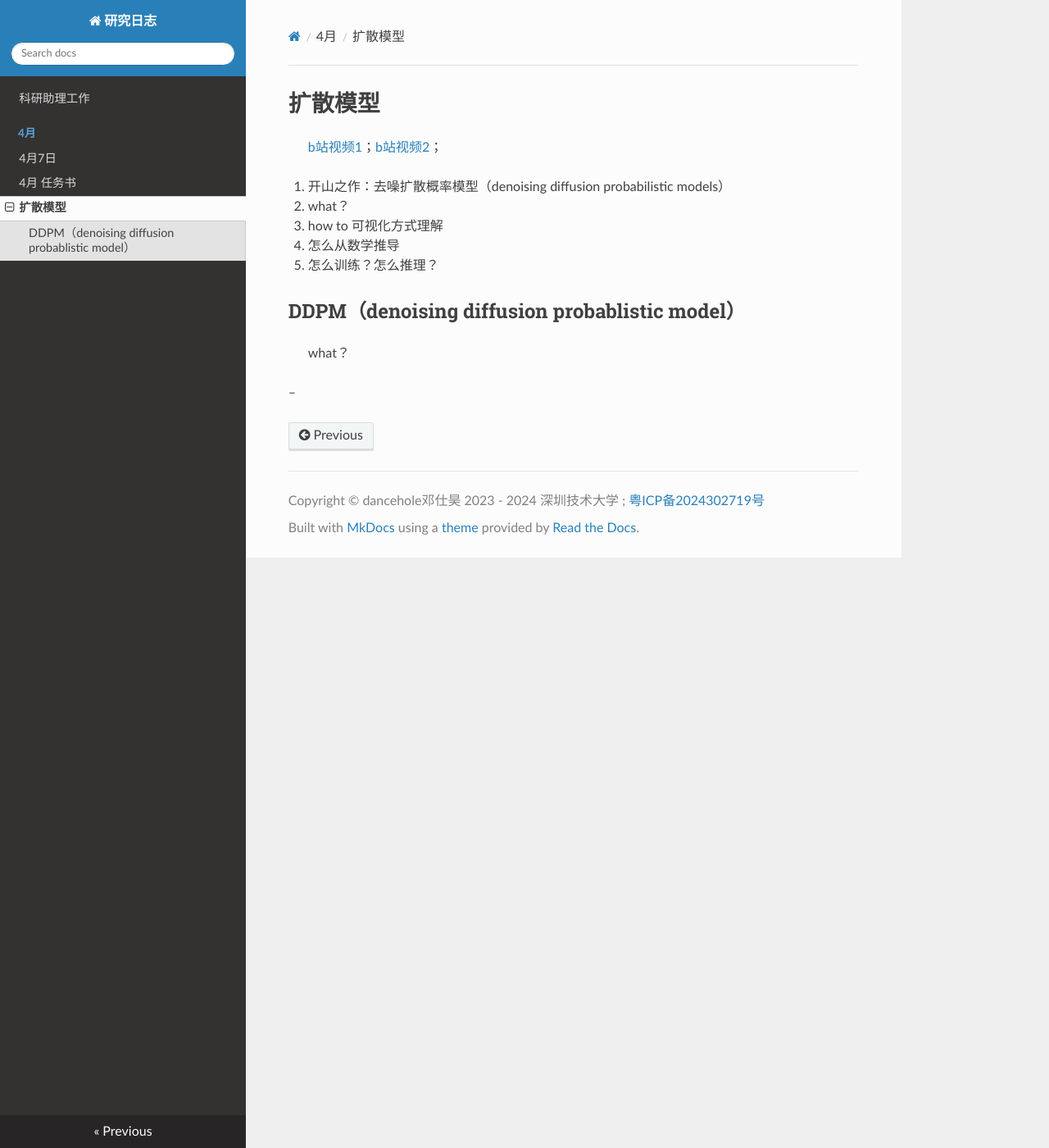
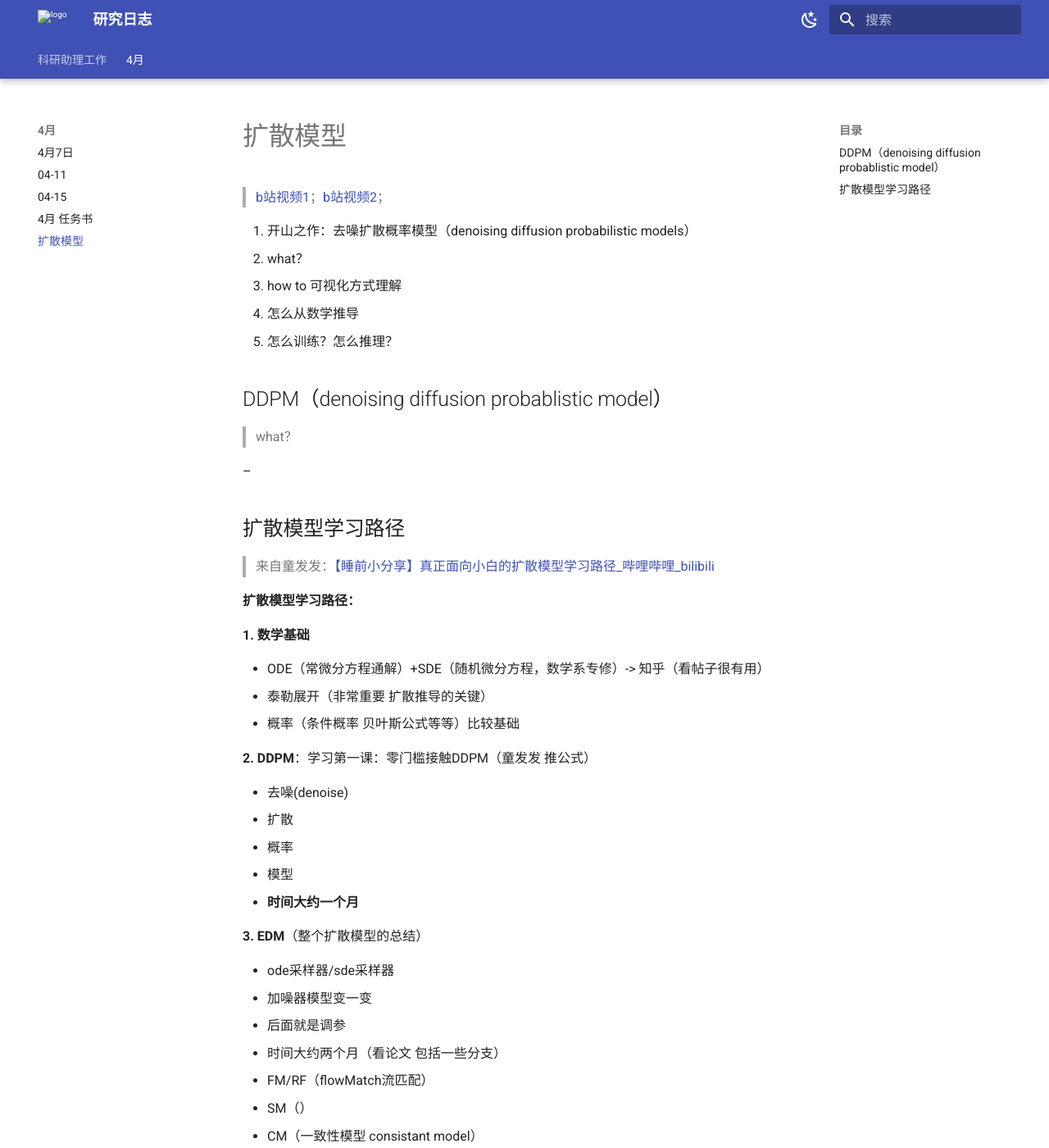
Before and after one commit to dancehole/ResearchLog, an MkDocs documentation site: the page built from docs/4月/扩散模型.md, in a window 1280 px wide and 1400 px high. Shown: the whole window at 82% size. Built offline with MkDocs 1.6.1 and Material for MkDocs 9.7.7, drawn with Linux system fonts in a browser that asks for light colours; nearby versions of some CDN libraries; some of the changed text lies outside the part shown.

Commit message:
feature: update

```diff
--- a/docs/4月/扩散模型.md
+++ b/docs/4月/扩散模型.md
@@ -1,6 +1,4 @@
 # 扩散模型
-
-
 
 >   [b站视频1](https://www.bilibili.com/video/BV14c411J7f2/)；[b站视频2](https://www.bilibili.com/video/BV1xih7ecEMb/)；
 
@@ -19,3 +17,46 @@
 > what？
 
 –
+
+
+
+## 扩散模型学习路径
+
+> 来自童发发：[【睡前小分享】真正面向小白的扩散模型学习路径_哔哩哔哩_bilibili](https://www.bilibili.com/video/BV15mreYPEbD/?spm_id_from=333.1387.homepage.video_card.click&vd_source=46b2ef1f5d3998c3eaf526e0940e3f9f)
+
+**扩散模型学习路径：**
+
+
+
+**1. 数学基础**
+
+- ODE（常微分方程通解）+SDE（随机微分方程，数学系专修）-> 知乎（看帖子很有用）
+- 泰勒展开（非常重要 扩散推导的关键）
+- 概率（条件概率 贝叶斯公式等等）比较基础
+
+
+
+**2. DDPM**：学习第一课：零门槛接触DDPM（童发发 推公式）
+
+- 去噪(denoise)
+- 扩散
+- 概率
+- 模型
+- **时间大约一个月**
+
+
+
+**3. EDM**（整个扩散模型的总结）
+
+- ode采样器/sde采样器
+- 加噪器模型变一变
+- 后面就是调参
+- 时间大约两个月（看论文 包括一些分支）
+  - FM/RF（flowMatch流匹配）
+  - SM（）
+  - CM（一致性模型 consistant model）
+  - DSB（薛定谔桥）
+  - DDIM
+  - 大约半年从入门到精通（含面试）
+
+从物理模型变为数学模型
--- a/mkdocs.yml
+++ b/mkdocs.yml
@@ -1,46 +1,63 @@
 site_name: 研究日志
 
+theme:
+  name: material  # 设置material for mkdocs主题
+  language: zh # 设定语言后支持搜索中文
+  logo: https://cdn.jsdelivr.net/gh/dancehole/image@main/common/favicon.ico # logo路径，删除可以使用默认logo
+
+  # [调色板]明暗主题；注释掉可以显著提升性能,https://wdk-docs.github.io/mkdocs-material-docs/setup/changing-the-colors/
+  palette:
+    # primary: blue grey
+    - scheme: default # 日间模式
+      primary: indigo # 主要颜色,default:indigo
+      accent: indigo # 链接等可交互元件的高亮色,default:indigo
+      toggle:
+        icon: material/weather-night # 图标
+        name: 切换至夜间模式 # 鼠标悬浮提示
+    - scheme: slate # 夜间模式
+      primary: black
+      accent: cyan
+      toggle:
+        icon: material/weather-sunny
+        name: 切换至日间模式
+
+  features:
+    - navigation.instant  # 采用即使加载，优化访问性能
+    - navigation.instant.prefetch # 即时抓取，优化访问性能
+    - navigation.tabs # 上方导航栏,收纳第一级目录
+    - navigation.tabs.sticky #粘性导航选项卡
+    # - navigation.sections  # 启用后，顶级分区将会分组（即在侧边栏展开额外一级目录，建议在目录层级较多、但总文件量少的情况下、希望快速访问时采用。优先级：上方导航栏->侧边栏->箭头递归目录[ps:由于样式设计不建议箭头目录太多嵌套]）
+    - navigation.tracking
+    - navigation.footer # 页脚 指向下一篇文章
+    - navigation.top  # 新增导航到顶部的按钮
+    # - navigation.expand # 默认展开所有小节
+    # - navigation.prune  # 优化性能（仅渲染每个分类的第一页，默认打开首页，需要高维护成本，需要付费）
+    - toc.follow  # 锚点跟随，目录跟随页面
+    - search.suggest  # 搜索建议(仅支持英文)
+    - search.highlight  # 搜索内容高亮显示（仅支持英文）
+
+  custom_dir: overrides # 扩展主题，支持评论技术栈
+
+# 尽管可以试用其他主题，但material主题最完善，搜索支持最好，尽管简单项目也推荐使用
 # theme:
-#   name: material  # 设置material for mkdocs主题
-#   language: zh # 设定语言后支持搜索中文
-#   logo: https://cdn.jsdelivr.net/gh/dancehole/image@main/common/favicon.ico # logo路径，删除可以使用默认logo
+#     name: readthedocs
+#     highlightjs: true
+#     locale: zh_CN
 
-#   # [调色板]明暗主题；注释掉可以显著提升性能,https://wdk-docs.github.io/mkdocs-material-docs/setup/changing-the-colors/
-#   palette:
-#     # primary: blue grey
-#     - scheme: default # 日间模式
-#       primary: indigo # 主要颜色,default:indigo
-#       accent: indigo # 链接等可交互元件的高亮色,default:indigo
-#       toggle:
-#         icon: material/weather-night # 图标
-#         name: 切换至夜间模式 # 鼠标悬浮提示
-#     - scheme: slate # 夜间模式
-#       primary: black
-#       accent: cyan
-#       toggle:
-#         icon: material/weather-sunny
-#         name: 切换至日间模式
-
-#   features:
-#     - navigation.instant  # 采用即使加载，优化访问性能
-#     - navigation.instant.prefetch # 即时抓取，优化访问性能
-#     - navigation.tabs # 上方导航栏,收纳第一级目录
-#     - navigation.tabs.sticky #粘性导航选项卡
-#     # - navigation.sections  # 启用后，顶级分区将会分组（即在侧边栏展开额外一级目录，建议在目录层级较多、但总文件量少的情况下、希望快速访问时采用。优先级：上方导航栏->侧边栏->箭头递归目录[ps:由于样式设计不建议箭头目录太多嵌套]）
-#     - navigation.tracking
-#     - navigation.footer # 页脚 指向下一篇文章
-#     - navigation.top  # 新增导航到顶部的按钮
-#     # - navigation.expand # 默认展开所有小节
-#     # - navigation.prune  # 优化性能（仅渲染每个分类的第一页，默认打开首页，需要高维护成本，需要付费）
-#     - toc.follow  # 锚点跟随，目录跟随页面
-#     - search.suggest  # 搜索建议(仅支持英文)
-#     - search.highlight  # 搜索内容高亮显示（仅支持英文）
-
-#   custom_dir: overrides # 扩展主题，支持评论技术栈
-
-theme:
-    name: readthedocs
-    highlightjs: true
+# theme:
+#     name: mkdocs
+#     highlightjs: true
+#     hljs_languages:
+#         - yaml
+#         - rust
+#     shortcuts:
+#         help: 191 # ?
+#         next: 78 # n
+#         previous: 80 # p
+#         search: 83 # s
+#     navigation_depth: 4
+#     nav_style: light
+#     locale: zh_CN
 
 extra:  # 底部图标 版权跳转
   social:
@@ -50,7 +67,7 @@ extra:  # 底部图标 版权跳转
       link: mailto:<1391755954@qq.com>
 
 # 版权声明
-copyright: Copyright © dancehole邓仕昊 2023 - 2024 深圳技术大学 ; <a href="https://beian.miit.gov.cn/" target="_blank">粤ICP备2024302719号</a>
+copyright: Copyright © dancehole邓仕昊; <a href="https://beian.miit.gov.cn/" target="_blank">粤ICP备2024302719号</a>
 
 # 存储库
 # repo_url: https://github.com/dancehole/codeLabs
@@ -59,6 +76,8 @@ copyright: Copyright © dancehole邓仕昊 2023 - 2024 深圳技术大学 ; <a h
 # 显示文件时间 需要安装库 pip install mkdocs-git-revision-date-localized-plugin,会显著减慢build的速度
 plugins:  # 插件
   - search
+  # - encryptcontent:  # 这个加密的插件很不稳定
+  #     global_password: '123'
   # - git-revision-date-localized:
   #     type: timeago
   #     custom_format: "%d %B %Y"
@@ -72,6 +91,7 @@ plugins:  # 插件
 
 
 markdown_extensions:
+  - smarty
   - admonition  # 提示块
   - footnotes  # 脚注
   - meta  # 定义元数据，通过文章上下文控制，如disqus
@@ -100,6 +120,11 @@ markdown_extensions:
   - pymdownx.tasklist:  # 复选框checklist
       custom_checkbox: true
   - def_list
+  - pymdownx.superfences:
+      custom_fences:
+        - name: mermaid
+          class: mermaid
+          format: !!python/name:pymdownx.superfences.fence_code_format
 
 
 
```
Also changed, not shown: docs/4月/04-07.md (+1 -36 lines), docs/4月/04-11.md (added, +47 -0 lines), docs/4月/04-15.md (added, +3 -0 lines), docs/index.md (renamed from docs/readme.md, +1 -1 lines), docs/assets/04-11/image-20250411153424207.png (added).
